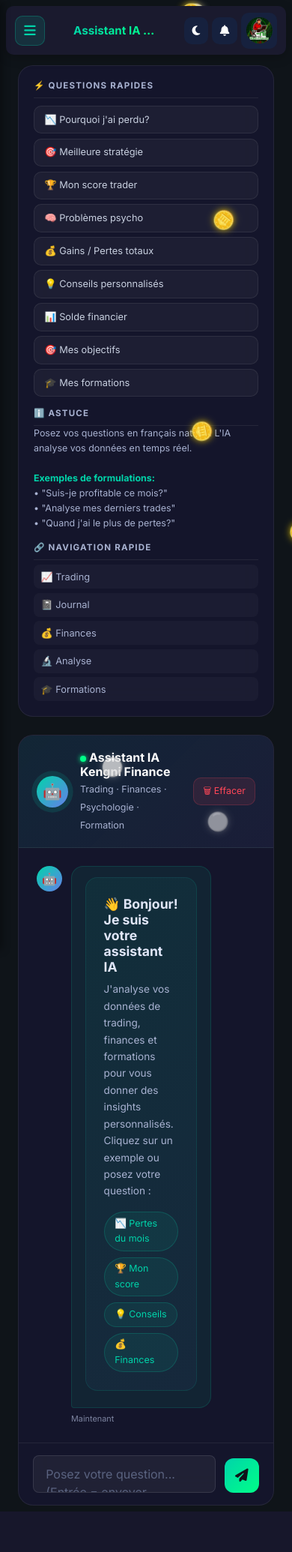
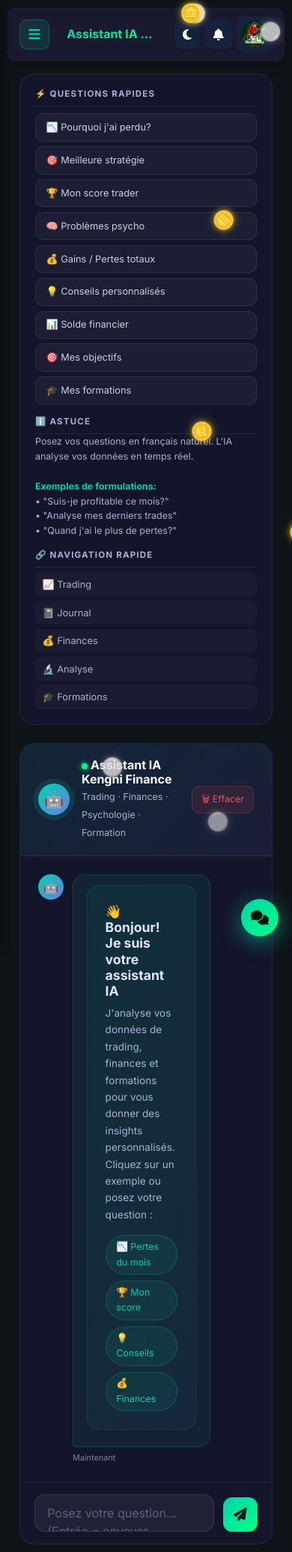
Before and after one commit to kengni1234/brio-kengni-freude, a Flask app: page /ai-assistant in a window 390 px wide. Shown: the whole page at 75% size. Before the commit the page ends 2016 px from the top, so only its background shows below. Run offline with Flask 3, Linux system fonts and the light colour scheme; the visitor is signed in with stand-in values (Sample User, id 1); data comes from the database, SQL or seed files in the repository; data that the repository does not hold is empty; some libraries are stand-ins or nearby versions.

Commit message:
feat: bouton chat flottant permanent

```diff
--- a/templates/base.html
+++ b/templates/base.html
@@ -149,8 +149,6 @@
             margin-left: 280px;
             padding: 2rem;
             min-height: 100vh;
-            transition: margin-left 0.3s ease;
-            overflow-x: hidden;
         }
 
         /* Top Bar */
@@ -492,9 +490,8 @@
             /* ── Sidebar drawer ── */
             .sidebar {
                 transform: translateX(-100%);
-                z-index: 1050;
+                z-index: 1000;
                 transition: transform .3s cubic-bezier(.4,0,.2,1);
-                width: 270px !important;
             }
             .sidebar.active {
                 transform: translateX(0);
@@ -505,129 +502,101 @@
             /* ── Main content pleine largeur ── */
             .main-content {
                 margin-left: 0 !important;
-                padding: .75rem !important;
+                padding: .875rem !important;
                 width: 100% !important;
-                max-width: 100vw !important;
             }
 
             /* ── Hamburger visible ── */
             .hamburger-btn { display: flex; }
 
-            /* ── Top bar mobile sticky ── */
+            /* ── Top bar mobile ── */
             .top-bar {
-                padding: .65rem .875rem !important;
-                border-radius: 10px !important;
-                margin-bottom: .875rem !important;
+                padding: .75rem 1rem !important;
+                border-radius: 12px !important;
+                margin-bottom: 1rem !important;
                 flex-wrap: nowrap;
-                gap: .4rem;
-                position: sticky;
-                top: 0;
-                z-index: 100;
+                gap: .5rem;
             }
             .top-bar h1 {
-                font-size: 1.05rem !important;
+                font-size: 1.15rem !important;
                 white-space: nowrap;
                 overflow: hidden;
                 text-overflow: ellipsis;
-                max-width: 140px;
-                flex: 1;
+                max-width: 160px;
             }
-            .top-bar-actions { gap: .35rem !important; flex-shrink: 0; }
+            .top-bar-actions { gap: .4rem !important; }
 
             /* Masquer le nom d'utilisateur, garder l'avatar */
-            .user-profile span { display: none !important; }
+            .user-profile span { display: none; }
             .user-profile {
                 padding: .4rem !important;
-                min-width: 36px !important;
-                justify-content: center !important;
-                gap: 0 !important;
+                min-width: 36px;
+                justify-content: center;
             }
             .theme-toggle,
             .notification-badge {
-                padding: .45rem .65rem !important;
-                font-size: .9rem !important;
+                padding: .45rem .7rem !important;
             }
 
-            /* ── Tables scroll horizontal ── */
+            /* ── Tables — scroll horizontal ── */
             .custom-table {
                 overflow-x: auto !important;
                 -webkit-overflow-scrolling: touch !important;
-                border-radius: 10px !important;
+                border-radius: 12px !important;
             }
-            .custom-table table { min-width: 500px; }
+            .custom-table table {
+                min-width: 520px;
+            }
             .custom-table th,
             .custom-table td {
-                padding: .55rem .7rem !important;
-                font-size: .8rem !important;
+                padding: .6rem .75rem !important;
+                font-size: .82rem !important;
                 white-space: nowrap;
             }
 
-            /* ── Stat cards 2 colonnes ── */
+            /* ── Stat cards — 2 colonnes ── */
             .row.g-4 > .col-md-3,
-            .row.g-4 > .col-lg-3,
-            .row.g-3 > .col-md-3,
-            .row.g-3 > .col-lg-3 {
+            .row.g-4 > .col-lg-3 {
                 flex: 0 0 50% !important;
                 max-width: 50% !important;
             }
-            .stat-card { padding: .875rem !important; }
-            .stat-card h2 { font-size: 1.4rem !important; }
-            .stat-card h6 { font-size: .8rem !important; }
+            .stat-card { padding: 1rem !important; }
+            .stat-card h2 { font-size: 1.5rem !important; }
             .stat-card .icon {
-                width: 42px !important;
-                height: 42px !important;
-                font-size: 1.2rem !important;
-                margin-bottom: .6rem !important;
+                width: 44px !important;
+                height: 44px !important;
+                font-size: 1.3rem !important;
             }
 
-            /* ── Colonnes Bootstrap pleine largeur ── */
-            .col-lg-8, .col-lg-7, .col-lg-6, .col-lg-5, .col-lg-4,
-            .col-md-8, .col-md-7, .col-md-6, .col-md-5, .col-md-4 {
+            /* ── Colonnes Bootstrap → pleine largeur ── */
+            .col-lg-8, .col-lg-7, .col-lg-6,
+            .col-md-8, .col-md-7, .col-md-6 {
                 flex: 0 0 100% !important;
                 max-width: 100% !important;
             }
 
-            /* ── Modals ── */
+            /* ── Modals Bootstrap ── */
             .modal-dialog {
                 margin: .5rem !important;
                 max-width: calc(100vw - 1rem) !important;
             }
-            .modal-content { border-radius: 12px !important; }
             .modal-body  { padding: 1rem !important; }
-            .modal-header { padding: .75rem 1rem !important; }
+            .modal-header { padding: .875rem 1rem !important; }
             .modal-footer {
-                padding: .65rem 1rem !important;
+                padding: .75rem 1rem !important;
                 flex-wrap: wrap !important;
-                gap: .4rem !important;
+                gap: .5rem !important;
             }
-            .modal-footer .btn { flex: 1 1 auto; }
 
-            /* ── Formulaires evite zoom iOS ── */
+            /* ── Formulaires ── */
             .form-control,
             .form-select,
-            input[type="text"],
-            input[type="email"],
-            input[type="password"],
-            input[type="number"],
-            input[type="date"],
-            select, textarea {
-                font-size: 16px !important;
-                border-radius: 8px !important;
+            input, select, textarea {
+                font-size: 16px !important; /* évite le zoom iOS */
             }
-            .row.g-2 > [class*="col-"],
-            .row.g-3 > [class*="col-md-"],
-            .row.g-3 > [class*="col-lg-"] {
+            .row.g-2 > [class*="col-"] {
                 flex: 0 0 100% !important;
                 max-width: 100% !important;
-            }
-
-            /* ── Boutons pleine largeur ── */
-            .btn-primary-custom,
-            .btn-danger-custom {
-                padding: .65rem 1rem !important;
-                font-size: .9rem !important;
-                width: 100%;
-                margin-bottom: .3rem;
             }
 
             /* ── Barres d'actions ── */
@@ -637,50 +606,20 @@
                 gap: .5rem !important;
             }
 
-            /* ── Charts responsive ── */
-            canvas {
-                max-width: 100% !important;
-                height: auto !important;
-            }
-
             /* ── Espacements ── */
-            .mb-4 { margin-bottom: .875rem !important; }
-            .mb-3 { margin-bottom: .65rem !important; }
-            .p-4  { padding: .875rem !important; }
-            .p-3  { padding: .65rem !important; }
+            .mb-4 { margin-bottom: 1rem !important; }
+            .p-4  { padding: 1rem !important; }
             .container-fluid { padding: 0 !important; }
-            .row { margin-left: -.375rem !important; margin-right: -.375rem !important; }
-            .row > * { padding-left: .375rem !important; padding-right: .375rem !important; }
-
-            /* ── Cards generiques ── */
-            .card { border-radius: 10px !important; }
-            .card-body { padding: .875rem !important; }
         }
 
         @media (max-width: 480px) {
-            .top-bar h1 { font-size: .95rem !important; max-width: 110px; }
-            .top-bar { padding: .55rem .75rem !important; }
-            .main-content { padding: .5rem !important; }
-
-            /* Stat cards 1 colonne sur tres petit ecran */
+            .top-bar h1 { font-size: 1rem !important; max-width: 120px; }
             .row.g-4 > .col-md-3,
             .row.g-4 > .col-lg-3 {
                 flex: 0 0 100% !important;
                 max-width: 100% !important;
             }
-
-            /* Tables plus compactes */
-            .custom-table th,
-            .custom-table td {
-                padding: .45rem .55rem !important;
-                font-size: .75rem !important;
-            }
-
-            /* Modals quasi plein ecran */
-            .modal-dialog {
-                margin: .25rem !important;
-                max-width: calc(100vw - .5rem) !important;
-            }
+            .main-content { padding: .625rem !important; }
         }
 
         /* Scrollbar */
@@ -834,19 +773,6 @@
                 <a href="{{ url_for('image_spam') }}" class="{% if request.endpoint == 'image_spam' %}active{% endif %}">
                     <i class="fas fa-images"></i>
                     <span>Images Animées</span>
-                </a>
-            </li>
-            <li>
-                <a href="{{ url_for('chat_page') }}" class="{% if request.endpoint == 'chat_page' %}active{% endif %}" style="position:relative;">
-                    <i class="fas fa-comments"></i>
-                    <span>Chat</span>
-                    <span style="
-                        position:absolute; right:12px; top:50%; transform:translateY(-50%);
-                        background:linear-gradient(135deg,#4a9eff,#00d4aa);
-                        color:#000; border-radius:20px;
-                        padding:.05rem .45rem; font-size:.58rem; font-weight:800;
-                        line-height:1.6;
-                    ">NEW</span>
                 </a>
             </li>
             <li>
@@ -1083,5 +1009,118 @@
     {% block extra_js %}{% endblock %}
 
     <script src="{{ url_for('static', filename='js/animations.js') }}"></script>
+
+    <!-- ═══════════════════════════════════════════════
+         BOUTON CHAT FLOTTANT — toujours visible
+    ═══════════════════════════════════════════════ -->
+    <style>
+        .chat-fab {
+            position: fixed;
+            bottom: 28px;
+            right: 28px;
+            z-index: 9990;
+            width: 58px;
+            height: 58px;
+            border-radius: 50%;
+            background: linear-gradient(135deg, #00d4aa, #00ff88);
+            border: none;
+            cursor: pointer;
+            display: flex;
+            align-items: center;
+            justify-content: center;
+            font-size: 1.4rem;
+            color: #07120d;
+            box-shadow: 0 6px 24px rgba(0,212,170,0.5), 0 2px 8px rgba(0,0,0,0.4);
+            transition: transform 0.2s ease, box-shadow 0.2s ease;
+            text-decoration: none;
+            animation: chatPulse 3s ease-in-out infinite;
+        }
+        .chat-fab:hover {
+            transform: scale(1.12) translateY(-3px);
+            box-shadow: 0 12px 35px rgba(0,212,170,0.65), 0 4px 12px rgba(0,0,0,0.4);
+            color: #07120d;
+            text-decoration: none;
+        }
+        .chat-fab:active { transform: scale(0.96); }
+
+        /* Badge notifications non lues */
+        .chat-fab .chat-badge {
+            position: absolute;
+            top: -4px;
+            right: -4px;
+            background: #ff4757;
+            color: white;
+            border-radius: 50%;
+            width: 20px;
+            height: 20px;
+            font-size: 0.68rem;
+            font-weight: 900;
+            display: none;
+            align-items: center;
+            justify-content: center;
+            border: 2px solid var(--secondary-color, #1a1a2e);
+        }
+        .chat-fab .chat-badge.visible { display: flex; }
+
+        /* Tooltip */
+        .chat-fab::after {
+            content: 'Chat';
+            position: absolute;
+            right: 68px;
+            background: rgba(0,0,0,0.85);
+            color: #00d4aa;
+            padding: 5px 12px;
+            border-radius: 8px;
+            font-size: 0.78rem;
+            font-weight: 800;
+            white-space: nowrap;
+            opacity: 0;
+            pointer-events: none;
+            transition: opacity 0.2s;
+            border: 1px solid rgba(0,212,170,0.3);
+        }
+        .chat-fab:hover::after { opacity: 1; }
+
+        @keyframes chatPulse {
+            0%, 100% { box-shadow: 0 6px 24px rgba(0,212,170,0.5), 0 2px 8px rgba(0,0,0,0.4); }
+            50%       { box-shadow: 0 6px 32px rgba(0,212,170,0.75), 0 0 0 8px rgba(0,212,170,0.1); }
+        }
+
+        /* Mobile — plus petit et plus bas */
+        @media (max-width: 768px) {
+            .chat-fab {
+                bottom: 18px;
+                right: 18px;
+                width: 50px;
+                height: 50px;
+                font-size: 1.2rem;
+            }
+        }
+    </style>
+
+    <a href="{{ url_for('chat_page') }}" class="chat-fab" title="Chat" id="chatFab">
+        <i class="fas fa-comments"></i>
+        <span class="chat-badge" id="chatBadge"></span>
+    </a>
+
+    <script>
+    // Vérifier les messages non lus toutes les 30s
+    (function checkUnreadChat() {
+        fetch('/api/chat/messages?limit=1')
+            .then(r => r.json())
+            .then(data => {
+                const badge = document.getElementById('chatBadge');
+                if (data && data.unread_count > 0) {
+                    badge.textContent = data.unread_count > 9 ? '9+' : data.unread_count;
+                    badge.classList.add('visible');
+                } else {
+                    badge.classList.remove('visible');
+                }
+            })
+            .catch(() => {});
+        setTimeout(checkUnreadChat, 30000);
+    })();
+    </script>
+
 </body>
 </html>
```
